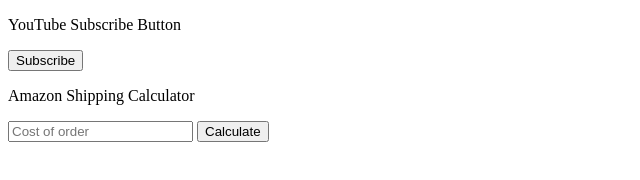
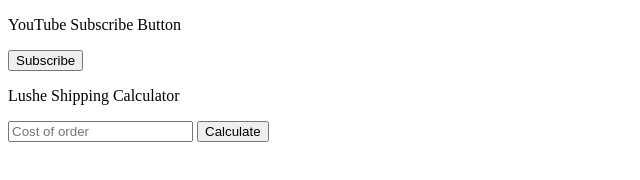
Before and after one commit to Shempe12/LS-Online-Tuitions-, a plain HTML site: page index.html in a window 1280 px wide. Shown: the full height of the page, 0-640 px from the left. Drawn offline with Linux system fonts and the light colour scheme.

Commit message:
Changed headings

```diff
--- a/index.html
+++ b/index.html
@@ -13,7 +13,7 @@
       Subscribe
   </button>
 
-  <p>Amazon Shipping Calculator</p>
+  <p>Lushe Shipping Calculator</p>
   <input placeholder="Cost of order" class="js-cost-input" onkeydown="
      handleCostKeydown(event);
      ">
```
